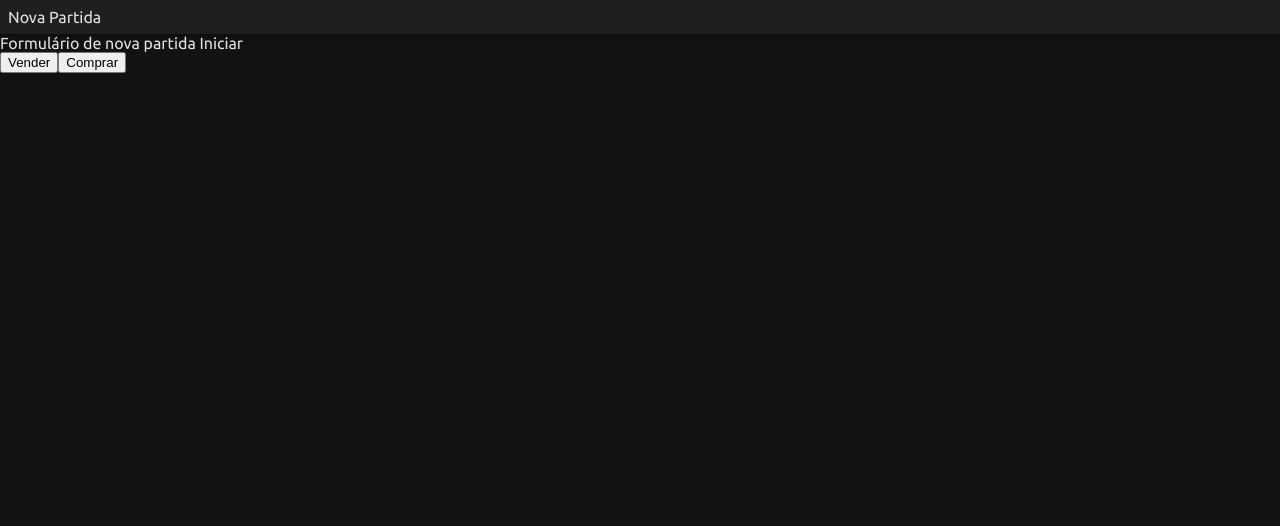
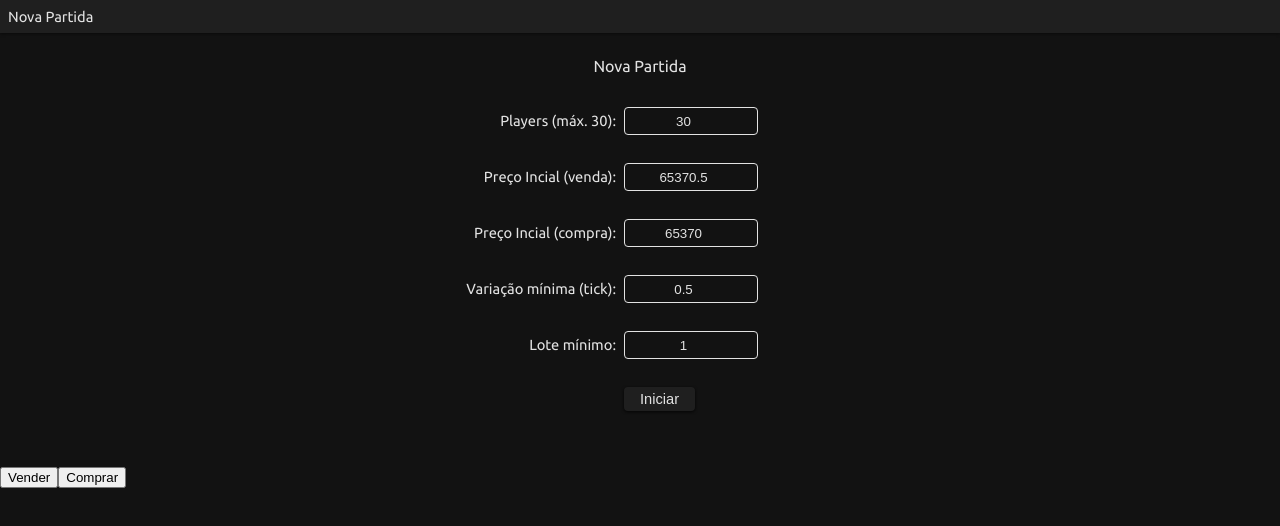
Before and after one commit to murilo9/open-scalping, an Angular app: page /new-game in a window 1280 px wide. Shown: the top 526 px of the page. Built offline with nearby package versions, Linux system fonts and the light colour scheme.

Commit message:
Adicionado formulário de Nova Partida

```diff
--- a/src/app/app.component.ts
+++ b/src/app/app.component.ts
@@ -8,6 +8,7 @@ import { Subscription } from 'rxjs';
 import { Offer } from './shared/Offer';
 import { OfferType } from './shared/OfferType';
 import { OfferLevel } from './core/Market';
+import { NewGameForm } from './core/NewGameForm';
 
 @Component({
   selector: 'app-root',
@@ -26,14 +27,14 @@ export class AppComponent {
     private gameService: GameService,
     private marketService: MarketService,
     private router: Router){
-    this.subscription1 = gameService.newGameCalled$.subscribe(() => {
-      this.onNewGame();
+    this.subscription1 = gameService.newGameCalled$.subscribe((form: NewGameForm) => {
+      this.onNewGame(form);
     })
   }
 
-  onNewGame(){
+  onNewGame(form: NewGameForm){
     this.gameStarted = true;
-    this.game = new Game(this.marketService);
+    this.game = new Game(this.marketService, form);
     this.router.navigateByUrl('/play');
   }
 
--- a/src/app/core/Game.ts
+++ b/src/app/core/Game.ts
@@ -2,6 +2,7 @@ import { Market } from './Market';
 import { Player } from './Player';
 import { BotPlayer } from './BotPlayer';
 import { MarketService } from '../shared/market.service';
+import { NewGameForm } from './NewGameForm';
 
 export class Game{
     public market: Market;
@@ -11,10 +12,11 @@ export class Game{
         'XP', 'UBS', 'Clear', 'BTG', 'Rico', 'Turett', 'Itaú', 'Bradesco', 'Santander', 'XP', 'UBS'
     ]
 
-    constructor(private marketService: MarketService){
-        this.market = new Market(marketService);
+    constructor(private marketService: MarketService, form: NewGameForm){
+        this.market = new Market(marketService, form);
         this.players.push(new Player(this.lastplayerId, 'XP'));     //Usuário sempre será da XP
-        var playersQty = Math.floor(10 + (Math.random() * 20));
+        //Insere os players:
+        var playersQty = form.playersQty;
         for(var i = 0; i < playersQty; i++){
             this.lastplayerId++;
             var label = this.botNames[Math.floor(Math.random()*10)];
--- a/src/app/core/Market.ts
+++ b/src/app/core/Market.ts
@@ -3,6 +3,7 @@ import { Deal } from '../shared/Deal';
 
 import { OfferType } from '../shared/OfferType';
 import { MarketService } from '../shared/market.service';
+import { NewGameForm } from './NewGameForm';
 
 export interface OfferLevel {
     status: OfferType,
@@ -12,12 +13,16 @@ export interface OfferLevel {
 
 export class Market{
 
-    private offerList: Array<OfferLevel>;     //Lista de ofertas por ordem de pontuação (score)
-    private dealList: Array<Deal>;
+    offerList: Array<OfferLevel>;     //Lista de ofertas por ordem de pontuação (score)
+    dealList: Array<Deal>;
+    tickSize: Number;
+    minimumOfferSize: Number;
 
-    constructor(private marketService: MarketService){
+    constructor(private marketService: MarketService, form: NewGameForm){
         this.offerList = [];
         this.dealList = [];
+        this.tickSize = form.tickSize;
+        this.minimumOfferSize = form.minimumOfferSize;
     }
 
     public makeOffer(offer: Offer){
--- /dev/null
+++ b/src/app/core/NewGameForm.ts
@@ -0,0 +1,7 @@
+export interface NewGameForm {
+    playersQty: Number,
+    initialPurchasePrice: Number,
+    initialSalePrice: Number,
+    tickSize: Number,
+    minimumOfferSize: Number,
+}
--- a/src/app/core/game.service.ts
+++ b/src/app/core/game.service.ts
@@ -1,17 +1,18 @@
 import { Injectable } from '@angular/core';
 import { Subject } from 'rxjs';
+import { NewGameForm } from './NewGameForm';
 
 @Injectable({
   providedIn: 'root'
 })
 export class GameService {
 
-  private newGameSubject = new Subject<void>();
+  private newGameSubject = new Subject<Object>();
   public newGameCalled$ = this.newGameSubject.asObservable();
 
   constructor() { }
 
-  public callNewGame(){
-    this.newGameSubject.next();
+  public callNewGame(form: NewGameForm){
+    this.newGameSubject.next(form);
   }
 }
--- a/src/app/widgets/new-game/new-game.component.html
+++ b/src/app/widgets/new-game/new-game.component.html
@@ -1,4 +1,30 @@
 <div class="new-game-view">
-    Formulário de nova partida
-    <a href='' onclick="event.preventDefault()" (click)="newGame()">Iniciar</a>
+    <p class="title">Nova Partida</p>
+    <form>
+        <div class="field">
+            <label>Players (máx. 30):</label>
+            <input type="number" [(ngModel)]="form.playersQty" name="playersQty">
+        </div>
+        <div class="field">
+            <label>Preço Incial (venda):</label>
+            <input type="number" [(ngModel)]="form.initialSalePrice" name="initialSalePrice">
+        </div>
+        <div class="field">
+            <label>Preço Incial (compra):</label>
+            <input type="number" [(ngModel)]="form.initialPurchasePrice" name="initialPurchasePrice">
+        </div>
+        <div class="field">
+            <label>Variação mínima (tick):</label>
+            <input type="number" [(ngModel)]="form.tickSize" name="tickSize">
+        </div>
+        <div class="field">
+            <label>Lote mínimo:</label>
+            <input type="number" [(ngModel)]="form.minimumOfferSize" name="minimumOfferSize">
+        </div>
+        <div class="field">
+            <label></label>
+            <button type="button" (click)="newGame()" class="start-button">Iniciar</button>
+        </div>
+    </form>
+
 </div>
--- a/src/app/widgets/new-game/new-game.component.scss
+++ b/src/app/widgets/new-game/new-game.component.scss
@@ -0,0 +1,50 @@
+$sufaceColor: #1f1f1f;
+$onPrimaryColor: #e2e2e2;
+$backgroundColor: #121212;
+$shadowColor: #050505;
+
+.new-game-view{
+    padding: 24px 0;
+    .title{
+        font-size: 12pt;
+        text-align: center;
+        margin-bottom: 32px;
+    }
+    form{
+        display: flex;
+        flex-direction: column;
+        align-items: baseline;
+        margin: auto;
+        width: 400px;
+        .field{
+            height: 24px;
+            margin-bottom: 32px;
+            label{
+                margin-right: 8px;
+                display: inline-block;
+                width: 176px;
+                text-align: right;
+            }
+            input[type=number]{
+                outline: none;
+                border: 1px solid $onPrimaryColor;
+                background: none;
+                border-radius: 4px;
+                height: 24px;
+                color: $onPrimaryColor;
+                text-align: center;
+                width: 128px;
+            }
+        }
+        .start-button{
+            background: $sufaceColor;
+            box-shadow: 0 1px 3px $shadowColor;
+            color: $onPrimaryColor;
+            border-radius: 4px;
+            padding: 0 16px;
+            height: 24px;
+            border: none;
+            font-size: 11pt;
+        }
+    }
+}
--- a/src/app/widgets/new-game/new-game.component.ts
+++ b/src/app/widgets/new-game/new-game.component.ts
@@ -1,12 +1,22 @@
 import { Component, OnInit, Output, EventEmitter } from '@angular/core';
+
 import { GameService } from '../../core/game.service';
+import { NewGameForm } from 'src/app/core/NewGameForm';
 
 @Component({
   selector: 'app-new-game',
   templateUrl: './new-game.component.html',
-  styleUrls: ['./new-game.component.scss'],
+  styleUrls: ['./new-game.component.scss']
 })
 export class NewGameComponent implements OnInit {
+
+  form: NewGameForm = {
+    playersQty: 30,
+    initialPurchasePrice: 65370,
+    initialSalePrice: 65370.5,
+    tickSize: 0.5,
+    minimumOfferSize: 1,
+  };
 
   constructor(private gameService: GameService) { }
 
@@ -14,7 +24,7 @@ export class NewGameComponent implements OnInit {
   }
 
   newGame(){
-    this.gameService.callNewGame();
+    this.gameService.callNewGame(this.form);
   }
 
 }
--- a/src/app/widgets/widgets.module.ts
+++ b/src/app/widgets/widgets.module.ts
@@ -4,13 +4,15 @@ import { GameViewComponent } from './game-view/game-view.component';
 import { TopBarComponent } from './top-bar/top-bar.component';
 import { NewGameComponent } from './new-game/new-game.component';
 import { DealHistoryComponent } from './deal-history/deal-history.component';
+import { FormsModule } from '@angular/forms';
 
 
 
 @NgModule({
   declarations: [GameViewComponent, TopBarComponent, NewGameComponent, DealHistoryComponent],
   imports: [
-    CommonModule
+    CommonModule,
+    FormsModule
   ],
   exports: [
     TopBarComponent,
--- a/src/styles.scss
+++ b/src/styles.scss
@@ -8,6 +8,7 @@ body{
     height: 100vh;
     background: $backgroundColor;
     font-family: 'Ubuntu', sans-serif;
+    font-size: 11pt;
     color: $onPrimaryColor;
 }
 a{
```
